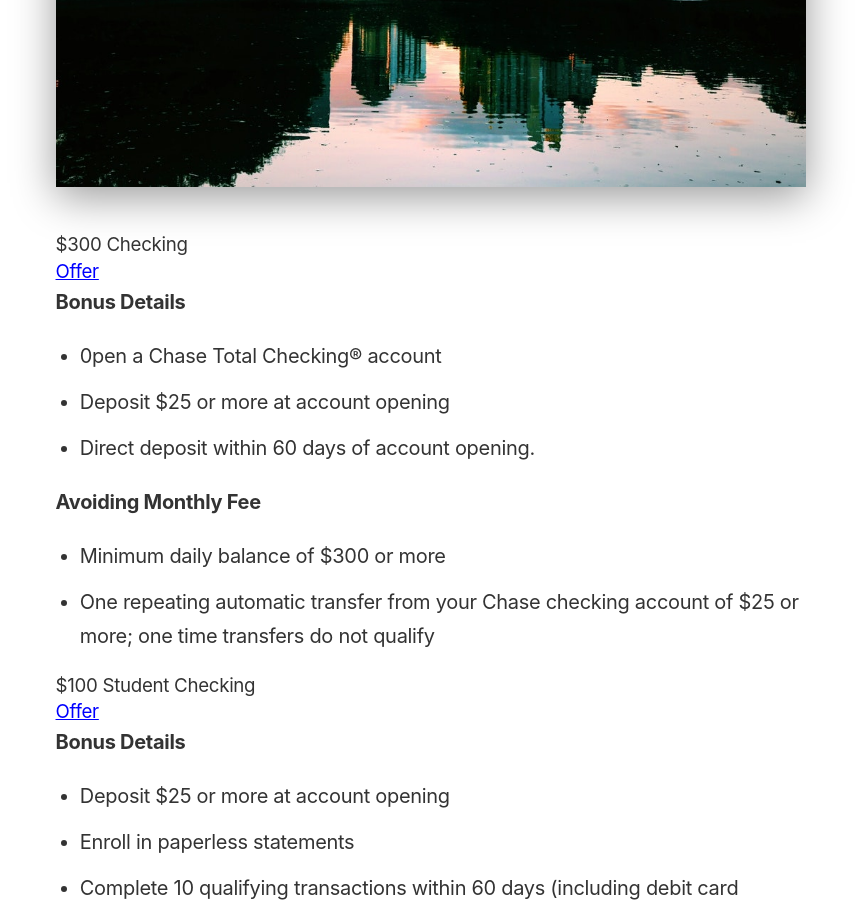
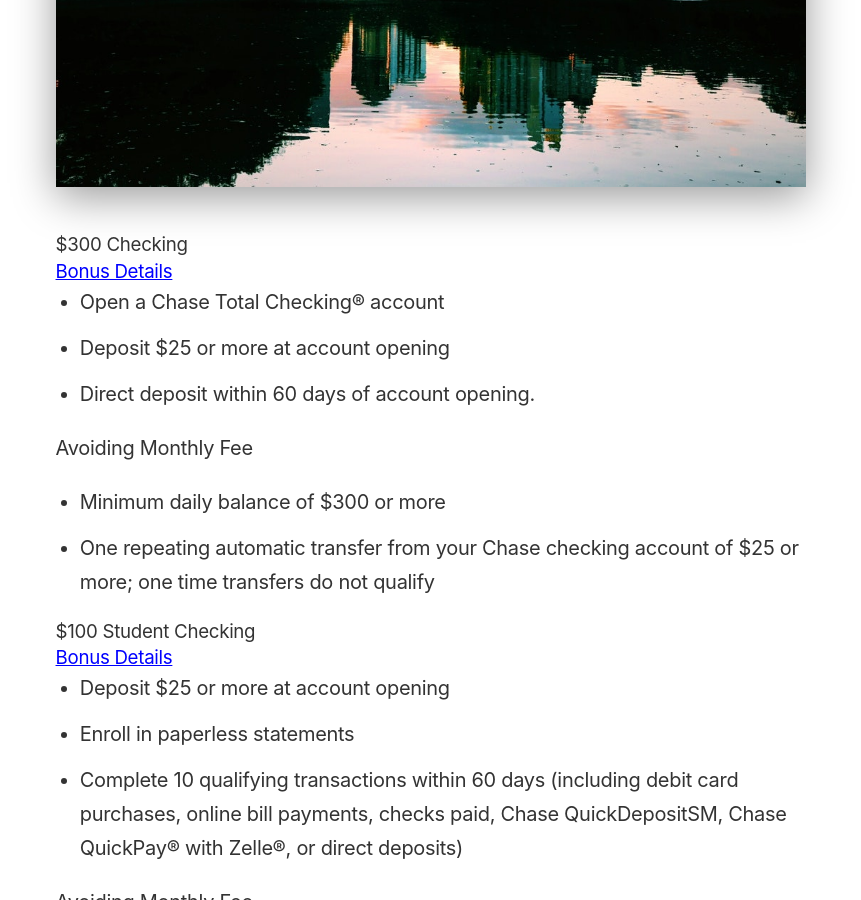
Before and after one commit to ohiosveryown/atldeals, a Jekyll site: the page built from _posts/2018-09-02-post-two.markdown, in a window 1280 px wide and 900 px high, scrolled down 634 px. Shown: the whole window, without its empty margins (209-1070 px from the left). Built offline with Jekyll 4.4.1, drawn with Linux system fonts in a browser that asks for light colours.

Commit message:
Updated Post Two

```diff
--- a/_posts/2018-09-02-post-two.markdown
+++ b/_posts/2018-09-02-post-two.markdown
@@ -12,35 +12,39 @@
 ---
 
 # $300 Checking
-# [Offer](https://accounts.chase.com/consumer/banking/extemail?code=GG2669996FX3D9Y1&jp_cmp=rb/59666/ema/LC-NM096/Body_Image_1)
 
+# [Bonus Details](https://accounts.chase.com/consumer/banking/extemail?code=GG2669996FX3D9Y1&jp_cmp=rb/59666/ema/LC-NM096/Body_Image_1)
 
-**Bonus Details**
-* 0pen a Chase Total Checking® account
+* Open a Chase Total Checking® account
+
 * Deposit $25 or more at account opening
+
 * Direct deposit within 60 days of account opening.
 
+Avoiding Monthly Fee
 
-**Avoiding Monthly Fee**
 * Minimum daily balance of $300 or more
+
 * One repeating automatic transfer from your Chase checking account of $25 or more; one time transfers do not qualify
 
 # $100 Student Checking
-# [Offer](https://www.chase.com/personal/checking/student-checking)
 
+# [Bonus Details](https://www.chase.com/personal/checking/student-checking)
 
-**Bonus Details**
 * Deposit $25 or more at account opening
+
 * Enroll in paperless statements
+
 * Complete 10 qualifying transactions within 60 days (including debit card purchases, online bill payments, checks paid, Chase QuickDepositSM, Chase QuickPay® with Zelle®, or direct deposits)
 
+Avoiding Monthly Fee
 
-**Avoiding Monthly Fee**
 * No Monthly Service Fee from the time of account opening until after the student’s expected graduation date
 
+*Additional Details*
 
+* Not available to existing Chase checking customers or those whose accounts have been closed within 90 days or closed with a negative balance
 
-*Additional Details*
-* Not available to existing Chase checking customers or those whose accounts have been closed within 90 days or closed with a negative balance
 * If the checking account is closed by the customer or Chase within six months after opening, the bonus amount will be deducted at closing.
+
 * Bonus will be deposited into your new account within 10 business days after meeting the requirements
```
